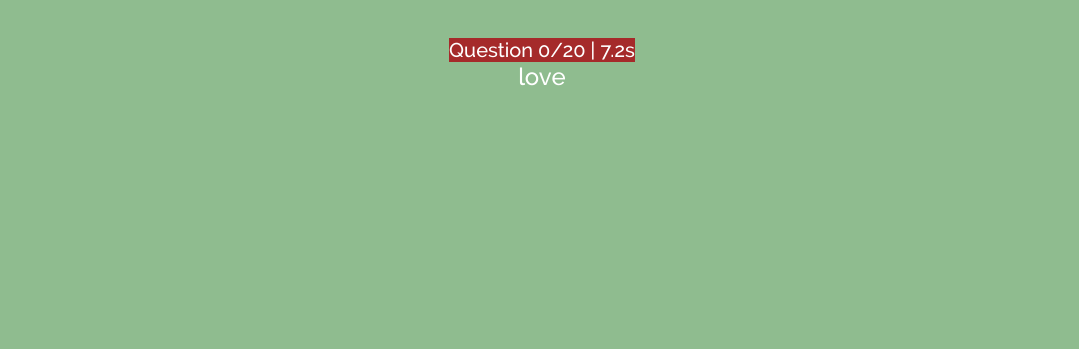
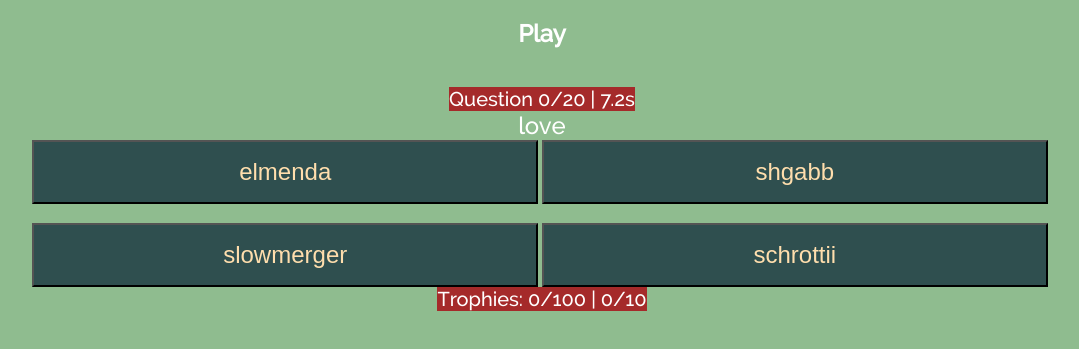
Before and after one commit to schrottii/quotequiz, a plain HTML site: page index.html in a window 1280 px wide. Both pictures are taken after a click on the button "Start Game". Shown: the part 61-410 px from the top of the page, without its empty margins (98-1177 px from the left). Drawn offline with Linux system fonts and the light colour scheme.

Commit message:
answering questions and stuff :)

```diff
--- a/code/main.js
+++ b/code/main.js
@@ -6,7 +6,11 @@
 var ui = {
     quoteDisplay: document.getElementById("quoteDisplay"),
     infoDisplay: document.getElementById("infoDisplay"),
+    bottomInfo: document.getElementById("bottomInfo"),
     startButton: document.getElementById("startButton"),
+    answerButtons: document.getElementById("answerButtons"),
+
+    playArea: document.getElementById("playArea"),
 }
 
 const roundDuration = 10;
@@ -17,9 +21,12 @@ var currentGame = {
     currentQuote: "",
     totalTime: 0,
     currentTime: roundDuration,
+    currentPeople: [],
+    winnerNumber: -1,
     questionCount: 1,
     questionsRight: 0,
     questionsWrong: 0,
+    trophiesBefore: 0,
 }
 
 var save = {
@@ -37,8 +44,10 @@ function start() {
     currentGame.questionCount = 0;
     currentGame.questionsRight = 0;
     currentGame.questionsWrong = 0;
+    currentGame.trophiesBefore = save.trophies;
 
     ui.startButton.style.display = "none";
+    ui.playArea.style.display = "";
 
     roundStart();
 }
@@ -46,22 +55,46 @@ function start() {
 function roundStart() {
     if (currentGame.questionCount < roundAmount) {
         pickQuote();
+        generatePeople();
         currentGame.currentTime = roundDuration;
+
+        updateButtons();
     }
     else {
         end();
     }
 }
 
+function roundWon() {
+    currentGame.questionCount += 1;
+    currentGame.questionsRight += 1;
+
+    if (save.answers[currentGame.currentQuote] != undefined) {
+        // Was answered before
+        if (Math.ceil(currentGame.currentTime) > Math.ceil(save.answers[currentGame.currentQuote][0])) {
+            // I was faster
+            save.trophies += Math.ceil(currentGame.currentTime - save.answers[currentGame.currentQuote][0]);
+            save.answers[currentGame.currentQuote][0] = parseFloat(currentGame.currentTime.toFixed(2));
+        }
+    }
+
+    save.answers[currentGame.currentQuote][1] += 1;
+
+    roundStart();
+}
+
 function roundLost() {
     currentGame.questionCount += 1;
     currentGame.questionsWrong += 1;
-    roundStart();
-}
 
-function roundWon() {
-    currentGame.questionCount += 1;
-    currentGame.questionsRight += 1;
+    if (save.answers[currentGame.currentQuote] != undefined) {
+        // Was answered before
+        save.trophies -= Math.ceil(save.answers[currentGame.currentQuote][0]);
+        save.answers[currentGame.currentQuote][0] = 0; // failed
+    }
+
+    save.answers[currentGame.currentQuote][2] += 1;
+
     roundStart();
 }
 
@@ -69,12 +102,14 @@ function end() {
     currentGame.active = false;
 
     ui.startButton.style.display = "";
+    ui.playArea.style.display = "none";
 
-    ui.infoDisplay.innerHTML = currentGame.questionsRight + "/" + roundAmount + "right answers in " + currentGame.totalTime + "s";
+    ui.infoDisplay.innerHTML = currentGame.questionsRight + "/" + roundAmount + " right answers in " + currentGame.totalTime.toFixed(1) + "s! +" + (save.trophies - currentGame.trophiesBefore);
 }
 
 function pickQuote() {
     currentGame.currentQuote = quotes[Math.floor(quotes.length * Math.random())].id;
+    if (save.answers[currentGame.currentQuote] == undefined) save.answers[currentGame.currentQuote] = [0, 0, 0];
 }
 
 function getQuote(id) {
@@ -83,10 +118,48 @@ function getQuote(id) {
     }
 }
 
+function generatePeople() {
+    currentGame.currentPeople = [];
+
+    let theWinner = getQuote(currentGame.currentQuote).user;
+    currentGame.winnerNumber = Math.floor(Math.random() * 4);
+
+    for (pe = 0; pe < 4; pe++) {
+        if (pe == currentGame.winnerNumber) currentGame.currentPeople.push(theWinner);
+        else {
+            // v to avoid the winner eppearing twice
+            let randomPPL = usernames[Math.floor(Math.random() * usernames.length)];
+            while (randomPPL == getQuote(currentGame.currentQuote).user) randomPPL = usernames[Math.floor(Math.random() * usernames.length)];
+            currentGame.currentPeople.push(randomPPL);
+        }
+    }
+}
+
+function clickButton(bu) {
+    if (currentGame.winnerNumber == bu) {
+        roundWon();
+    }
+    else {
+        roundLost();
+    }
+}
+
+function updateButtons() {
+    let render = "";
+
+    for (bu = 0; bu < 4; bu++) {
+        render = render + "<button onclick='clickButton(" + bu + ")' class='answerButton'>" + currentGame.currentPeople[bu] + "</button>";
+        if (bu == 1) render = render + "<br /><br />";
+    }
+
+    ui.answerButtons.innerHTML = render;
+}
+
 function updateUI() {
     if (currentGame.active) {
         ui.quoteDisplay.innerHTML = getQuote(currentGame.currentQuote).text;
         ui.infoDisplay.innerHTML = "Question " + currentGame.questionCount + "/" + roundAmount + "  |  " + currentGame.currentTime.toFixed(1) + "s";
+        ui.bottomInfo.innerHTML = "Trophies: " + save.trophies + "/" + (quotes.length * 10) + "  |  " + Math.ceil(save.answers[currentGame.currentQuote][0]) + "/10";
     }
 }
 
--- a/index.html
+++ b/index.html
@@ -8,9 +8,15 @@
 <body>
     <h1>QuoteQuiz</h1>
 
+    <h2>Play</h2>
     <button id="startButton" onclick="start()">Start Game</button><br />
     <span id="infoDisplay" class="info"></span> <br />
-    <span id="quoteDisplay" class="currentQuote"></span>
+    <div id="playArea" style="display: none">
+        <span id="quoteDisplay" class="currentQuote"></span>
+        <div id="answerButtons"></div>
+    </div>
+    <span id="bottomInfo" class="info"></span> <br />
+
 
     <script src="code/quotes.js"></script>
     <script src="code/main.js"></script>
--- a/style.css
+++ b/style.css
@@ -25,3 +25,12 @@ button{
     font-size: 20px;
     text-align: left;
 }
+
+.answerButton{
+    background-color: darkslategray;
+    color: navajowhite;
+    font-size: 24px;
+    width: 40%;
+    margin-right: 4px;
+    min-height: 64px;
+}
```
